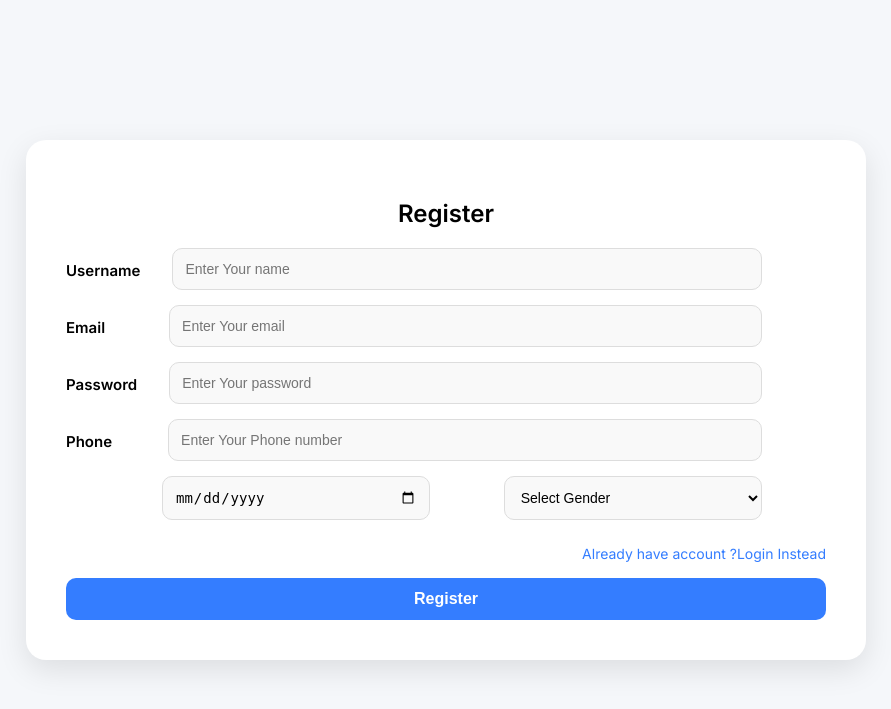
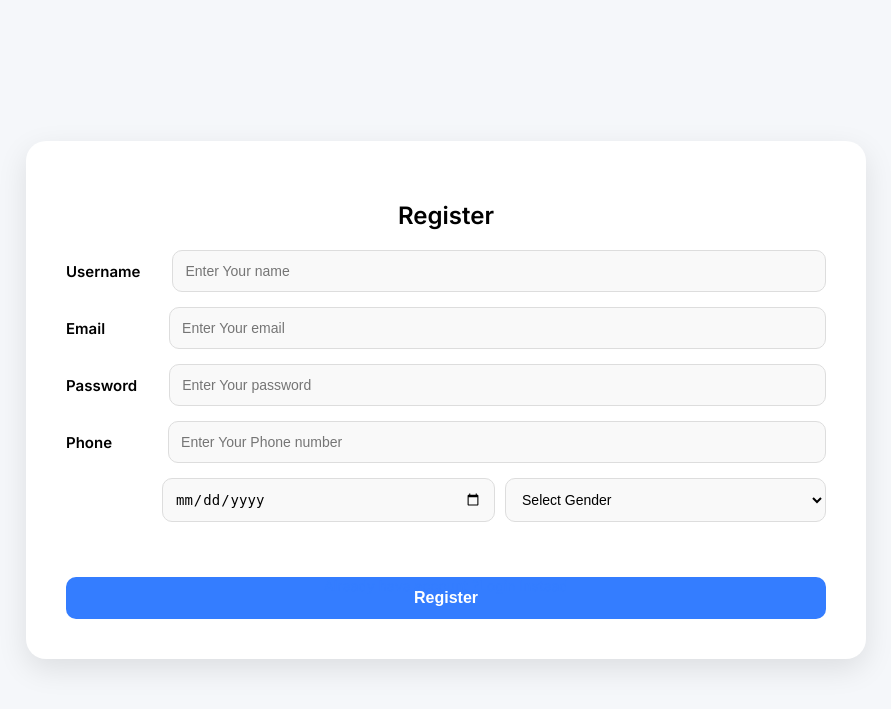
Before and after one commit to hghyhghy/EHR, a Django app: page /register/ in a window 1280 px wide. Shown: the top 709 px of the page, without its empty margins (194-1085 px from the left). Run offline with Django 5.2, Linux system fonts and the light colour scheme.

Commit message:
Updated UI

```diff
--- a/EHR/EHR/settings.py
+++ b/EHR/EHR/settings.py
@@ -26,7 +26,7 @@ SECRET_KEY = 'django-insecure-&k_3x)rzl&6+xf#xc8*z!dn*$o75-^&($ij*4awwh@m*-9qbt7
 # SECURITY WARNING: don't run with debug turned on in production!
 DEBUG = True
 
-ALLOWED_HOSTS = ['127.0.0.1', 'localhost','ehr-umif.onrender.com','0.0.0.0']
+ALLOWED_HOSTS = ['127.0.0.1', 'localhost','ehr-umif.onrender.com']
 # BASE_DIR = Path(__file__).resolve().parent.parent
 
 STATIC_URL = '/static/'
--- a/EHR/main/static/main/style.css
+++ b/EHR/main/static/main/style.css
@@ -12,6 +12,23 @@
 body {
   margin: 0;
   font-family: 'Inter', sans-serif;
+}
+
+.link {
+  text-align: right;
+  margin-top: -10px;
+  margin-bottom: 15px;
+}
+
+.link a {
+  color: #347DFF;
+  text-decoration: none;
+  font-size: 14px;
+  position:relative;
+  top:2rem;
+  display:flex;
+  align-items:center;
+  justify-content:center;
 }
 /* .sidebar {
   position: fixed;
@@ -242,7 +259,7 @@ body {
 .family-container {
   position: relative;
   right: 70px;
-  width: 110%;
+  width: 109%;
   margin-top: -1rem;
   font-family: sans-serif;
   border-radius: 8px; /* Apply visible rounding */
--- a/EHR/main/templates/main/base.html
+++ b/EHR/main/templates/main/base.html
@@ -53,7 +53,7 @@
       border-radius: 10px;
       font-size: 14px;
       background: #f9f9f9;
-      margin-right:4rem;
+      {% comment %} margin-right:4rem; {% endcomment %}
     }
 
     .half {
@@ -74,17 +74,7 @@
       font-size: 16px;
       cursor: pointer;
     }
-    .link {
-      text-align: right;
-      margin-top: -10px;
-      margin-bottom: 15px;
-    }
 
-    .link a {
-      color: #347DFF;
-      text-decoration: none;
-      font-size: 14px;
-    }
 
   .container {
   width: 80%;
--- a/EHR/main/templates/main/login.html
+++ b/EHR/main/templates/main/login.html
@@ -15,10 +15,11 @@
 
         <input type="password" id="password" name = "password" placeholder="Enter your password" required>
     </div>
+
+    <button type="submit" class = "submit">Login</button>
     <div class="link">
       <a href="{% url 'register' %}">Dont have an account Register </a>
     </div>
-    <button type="submit" class = "submit">Login</button>
   </form>
 </div>
 {% endblock %}
--- a/EHR/main/urls.py
+++ b/EHR/main/urls.py
@@ -9,7 +9,7 @@ from  main.get_user_details.get_details import get_user_profile
 from  main.get_family_members_details.family_details  import get_family_member_details
 urlpatterns = [
     # Serve templates at root paths (for frontend display)
-    path('login/', TemplateView.as_view(template_name='main/login.html'), name='login'),
+    path('', TemplateView.as_view(template_name='main/login.html'), name='login'),
     path('register/', TemplateView.as_view(template_name='main/register.html'), name='register'),
 
     # Actual API endpoints (used in fetch)
```
